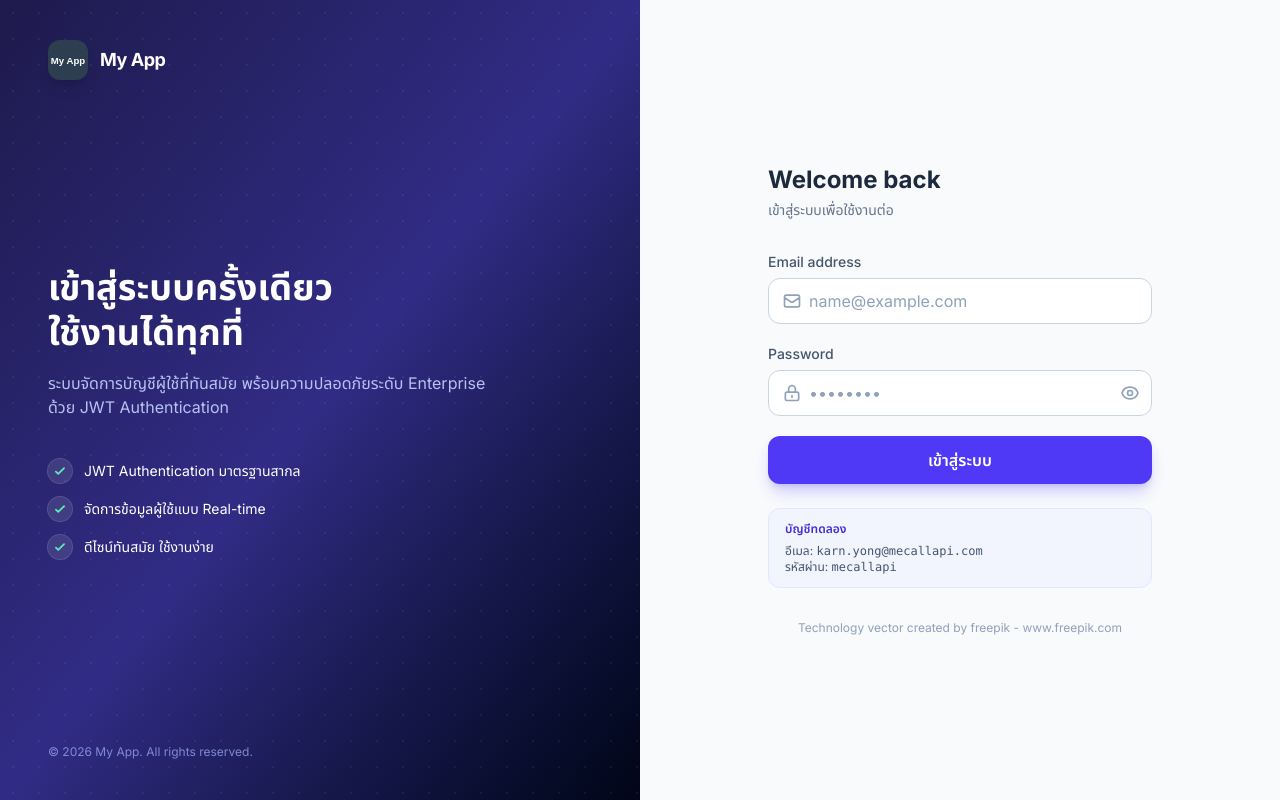
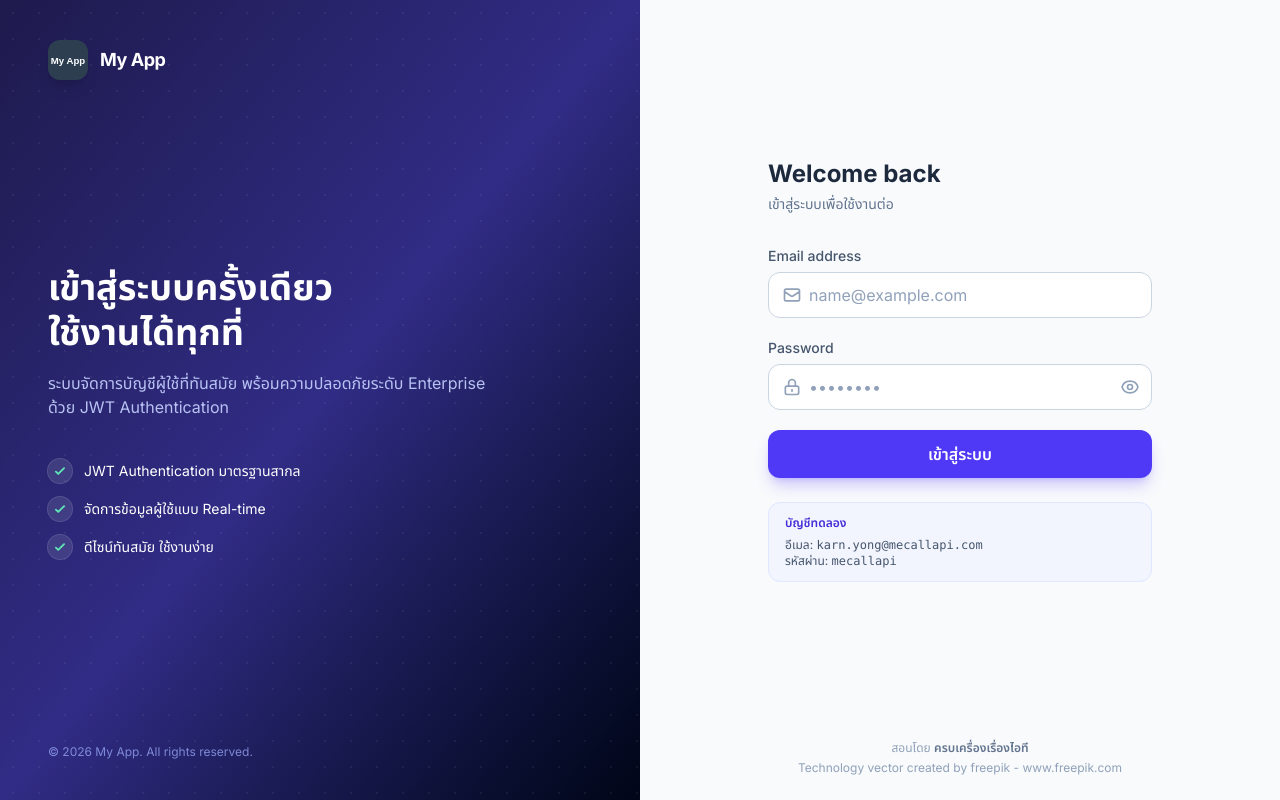
Before and after one commit to AllaboutITAppScript/vibecoding, a React (Vite) app: page /login in a window 1280 px wide. Built offline with nearby package versions, Linux system fonts and the light colour scheme; no server answers.

Commit message:
Add "สอนโดย ครบเครื่องเรื่องไอที" footer
Adds a credit footer to the login and profile pages.

Generated with Codebuff 🤖
Co-Authored-By: Codebuff <noreply@codebuff.com>

```diff
--- a/src/pages/Login.jsx
+++ b/src/pages/Login.jsx
@@ -109,7 +109,8 @@ export default function Login() {
       </div>
 
       {/* ── Form panel ────────────────────────────────────────── */}
-      <div className="flex items-center justify-center min-h-screen bg-slate-50 px-4 py-10">
+      <div className="flex flex-col min-h-screen bg-slate-50">
+        <div className="flex-1 flex items-center justify-center px-4 py-10">
         <div className="w-full max-w-sm">
           {/* Mobile logo */}
           <div className="lg:hidden flex items-center gap-3 mb-8 justify-center">
@@ -239,7 +240,18 @@ export default function Login() {
             </p>
           </div>
 
-          <p className="mt-8 text-center text-xs text-slate-400">
+        </div>
+        </div>
+
+        {/* Footer */}
+        <footer className="pb-6 text-center text-xs text-slate-400">
+          <p>
+            สอนโดย{" "}
+            <span className="font-semibold text-slate-500">
+              ครบเครื่องเรื่องไอที
+            </span>
+          </p>
+          <p className="mt-1">
             <a
               href="https://www.freepik.com/free-photos-vectors/technology"
               className="hover:text-slate-500 transition"
@@ -247,7 +259,7 @@ export default function Login() {
               Technology vector created by freepik - www.freepik.com
             </a>
           </p>
-        </div>
+        </footer>
       </div>
     </div>
   );
--- a/src/pages/Profile.jsx
+++ b/src/pages/Profile.jsx
@@ -194,6 +194,12 @@ export default function Profile() {
             </dl>
           </div>
         </div>
+
+        {/* Footer */}
+        <footer className="mt-10 pb-4 text-center text-sm text-slate-400">
+          สอนโดย{" "}
+          <span className="font-semibold text-slate-500">ครบเครื่องเรื่องไอที</span>
+        </footer>
       </main>
     </div>
   );
```
